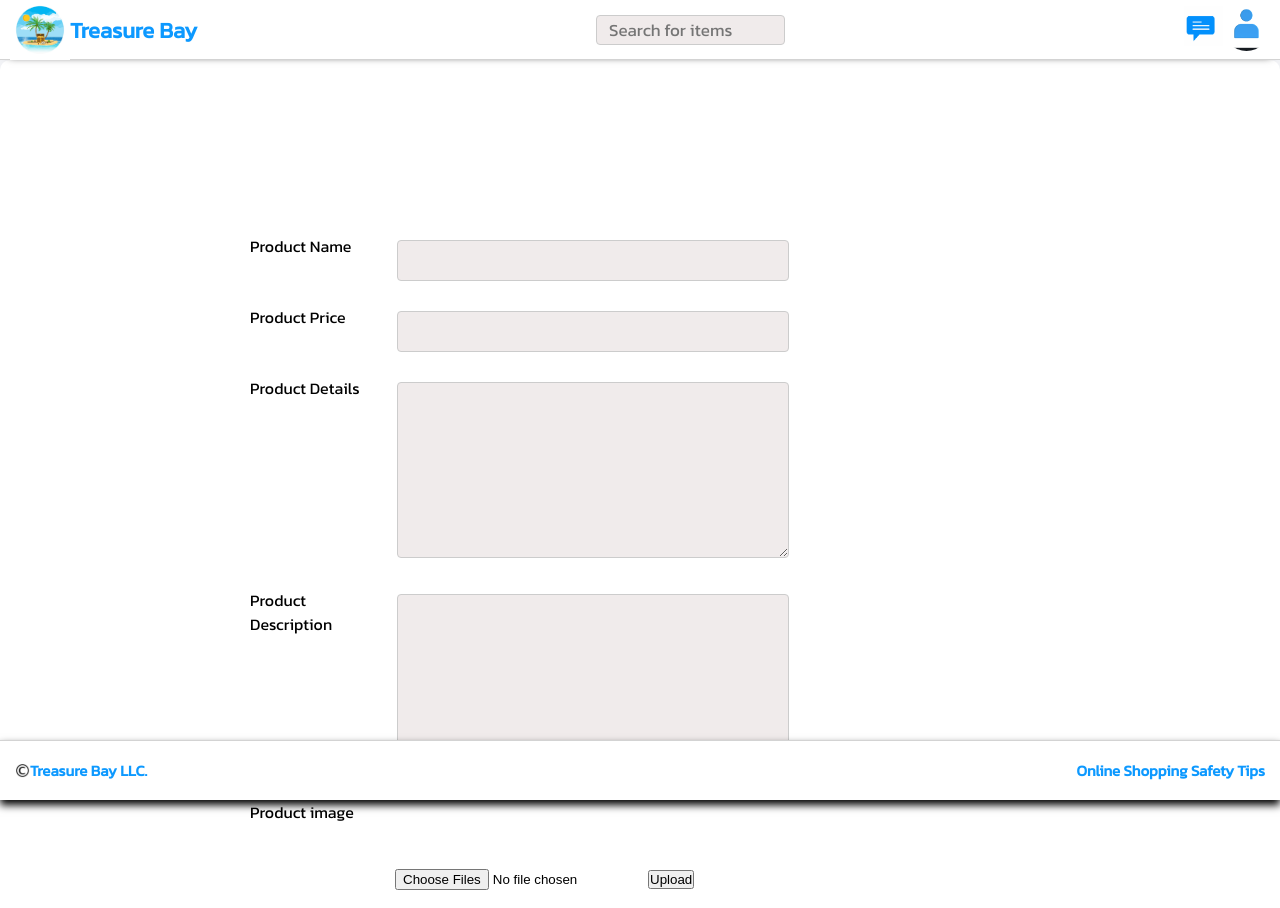
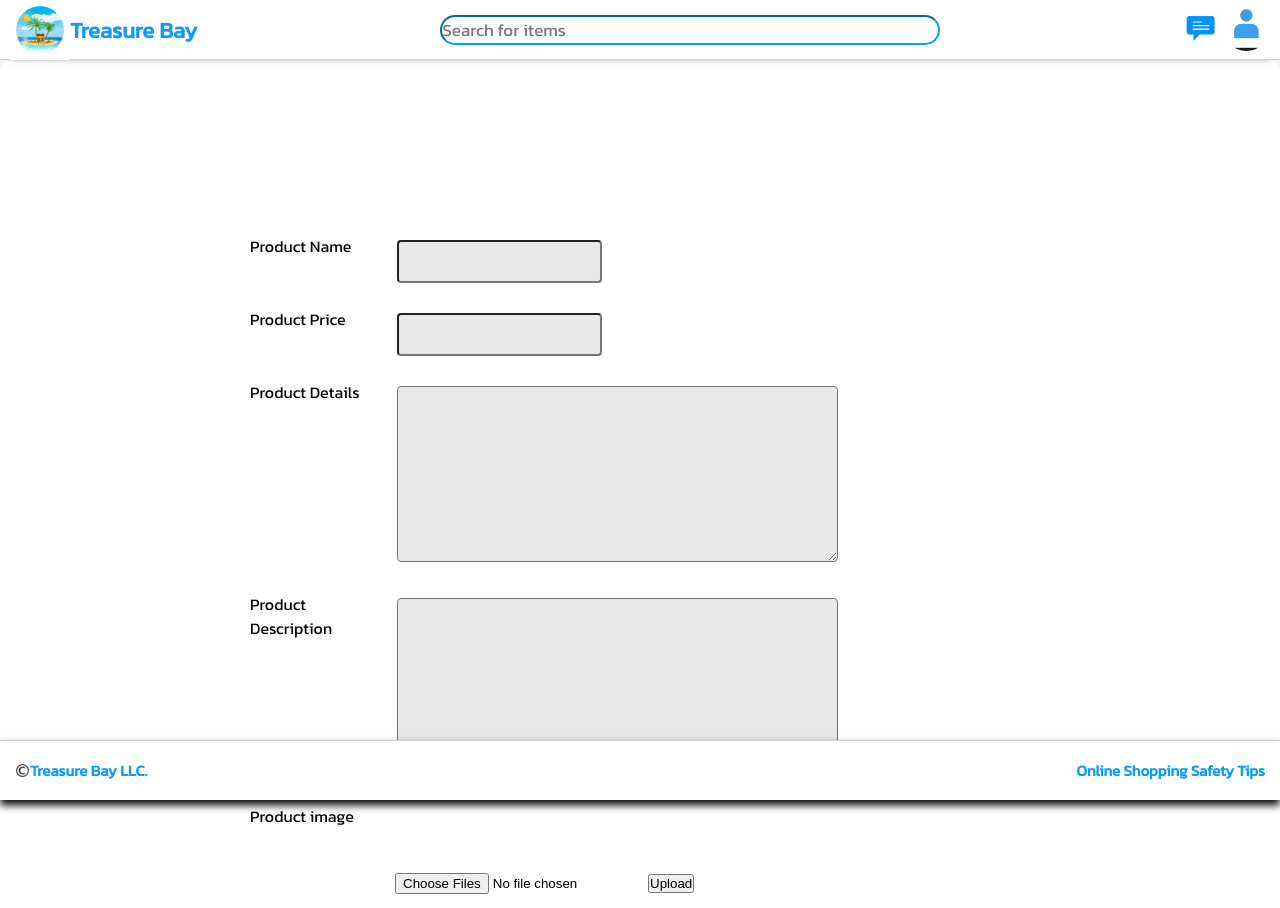
Before and after one commit to howardmg/TreasureBay2, a React (Create React App) app in the folder treasure_bay/: page /postanitem in a window 1280 px wide. Shown: the top 908 px of the page. Built offline with nearby package versions, Linux system fonts and the light colour scheme; a web font is replaced by a local one.

Commit message:
second update

```diff
--- a/treasure_bay/src/components/ProductItem/PostItemPage.js
+++ b/treasure_bay/src/components/ProductItem/PostItemPage.js
@@ -1,6 +1,6 @@
 import React from 'react'
 import PostItem from './Postitem.css'
-import Upload from './upload.png'
+import Dropzone, { useDropzone } from 'react-dropzone';
 
 function PostItemPage() {
   return (
@@ -10,43 +10,43 @@ function PostItemPage() {
         <form action="/action_page.php">
             <div class="row">
                 <div class="col-25">
-                      <label >Product Name</label>
+                      <label className="pn" >Product Name</label>
                 </div>
                 <div class="col-75">
-                      <input type="text" id="pname" name="pname" ></input>
+                      <input type="text" id="pname" className="pi" ></input>
                 </div>
             </div>
             <div class="row">
                 <div class="col-25">
-                      <label >Product Price</label>
+                      <label className="pn">Product Price</label>
                 </div>
                 <div class="col-75">
-                      <input type="text" id="lname" name="pprice"></input>
+                      <input type="text" id="lname" className="pi"></input>
 
                 </div>
             </div>
             <div class="row">
                       <div class="col-25">
-                      <label >Product Details</label>
+                      <label className="pn">Product Details</label>
             </div>
             <div class="col-75">
-                      <textarea id="subject" name="subject" rows="10" cols="50"></textarea>
+                      <textarea id="detail" className="pi" rows="10" cols="50"></textarea>
 
             </div>
             </div>
             <div class="row">
             <div class="col-25">
-                  <label >Product Description</label>
+                  <label className="pn">Product Description</label>
             </div>
             <div class="col-75">
-                  <textarea id="description" name="Description" rows="10" cols="50"></textarea>
+                  <textarea id="description" className="pi" rows="10" cols="50"></textarea>
             </div>
       </div>
 
 
       <div class="row">
       <div class="col-25">
-              <label >Product image</label>
+              <label className="pn" >Product image</label>
       </div>
 
       </div>
@@ -54,7 +54,7 @@ function PostItemPage() {
           {/* <img src="upload.png" alt="upload file" width="100px" height="100px"></img> */}
 
           <form class="box" method="post" action="" enctype="multipart/form-data"  >
-
+          {/* <Dropzone/> */}
           <div class="box__input"  >
 
                 <input class="box__file" type="file" name="files[]" id="file" data-multiple-caption="{count} files selected" multiple />
@@ -69,7 +69,7 @@ function PostItemPage() {
       </div>
 
       <div class="row">
-          <input type="submit" value="Submit"></input>
+          <button className="btn">Submit</button>
       </div>
       </form>
 
--- a/treasure_bay/src/components/ProductItem/Postitem.css
+++ b/treasure_bay/src/components/ProductItem/Postitem.css
@@ -2,32 +2,37 @@
     box-sizing: border-box;
   }
 
-  input[type=text], select, textarea {
-    width: 80%;
+  .pi{
+
     padding: 12px;
-    border: 1px solid #ccc;
+
     border-radius: 4px;
     resize: vertical;
-    background-color: #f0ebeb;
+
+    background: rgba(179, 179, 179, .3)
   }
 
-  label {
+
+
+  .pn {
     padding: 12px 12px 12px 0;
     display: inline-block;
   }
 
-  input[type=submit] {
-    background-color: #3c63e2;
+  .btn {
+    background-color:#0D99FF;
     color: white;
     padding: 12px 20px;
     border: none;
     border-radius: 4px;
     cursor: pointer;
     margin-top: 2%;
-    margin-left:55%
+    margin-left:65%;
+    border-radius: 12px;
+
   }
 
-  input[type=submit]:hover {
+  .btn:hover {
     background-color: #45a049;
   }
 
@@ -68,12 +73,7 @@
     }
   }
 
-.img{
-    margin-top: 30%;
-    margin-left:50%;
-    width: 500px;
-    height:500px;
-}
+
 .box {
 
 
```
